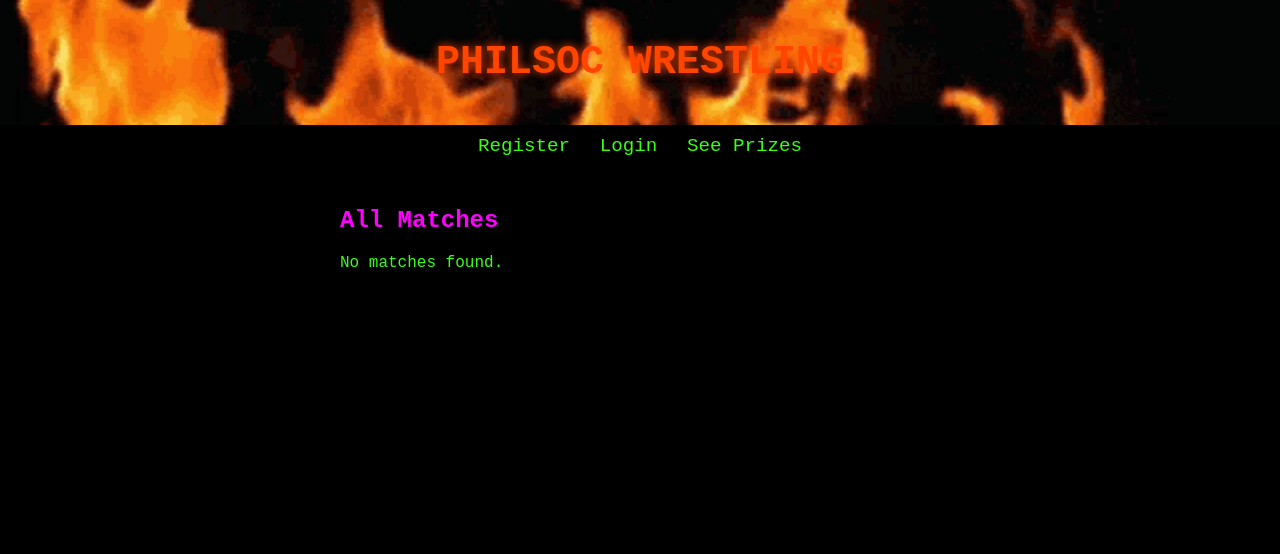
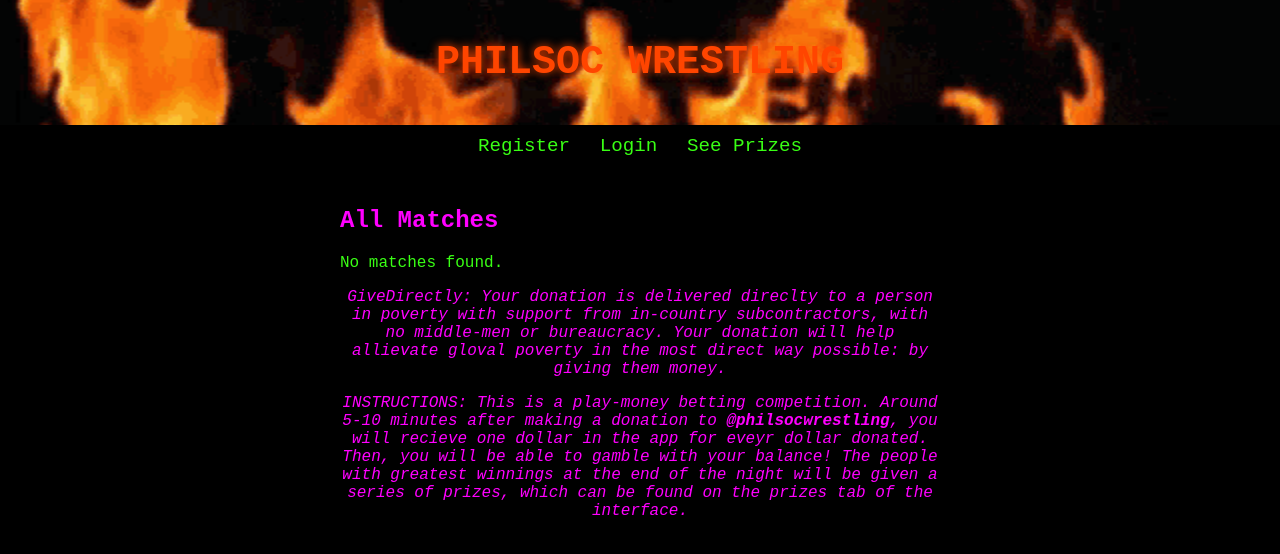
Before and after one commit to runawayprocess/betting-app, a Flask app: page /home in a window 1280 px wide. Shown: the top 554 px of the page. Run offline with Flask 3, Linux system fonts and the light colour scheme; some libraries are stand-ins or nearby versions.

Commit message:
update index

```diff
--- a/templates/index.html
+++ b/templates/index.html
@@ -77,6 +77,11 @@
       header { font-size: 2em; }
       nav a { font-size: 1em; }
     }
+    p.entry-note {
+      color: #FF00FF;
+      font-style: italic;
+      text-align: center;
+    }
   </style>
 </head>
 <body>
@@ -138,6 +143,12 @@
         </ul>
       {% endif %}
     {% endwith %}
+    <p class="entry-note">
+      GiveDirectly: Your donation is delivered direclty to a person in poverty with support from in-country subcontractors, with no middle-men or bureaucracy. Your donation will help allievate gloval poverty in the most direct way possible: by giving them money.
+    </p>
+    <p class="entry-note">
+      INSTRUCTIONS: This is a play-money betting competition. Around 5-10 minutes after making a donation to <strong>@philsocwrestling</strong>, you will recieve one dollar in the app for eveyr dollar donated. Then, you will be able to gamble with your balance! The people with greatest winnings at the end of the night will be given a series of prizes, which can be found on the prizes tab of the interface.
+    </p>
   </div>
 </body>
 </html>
```
